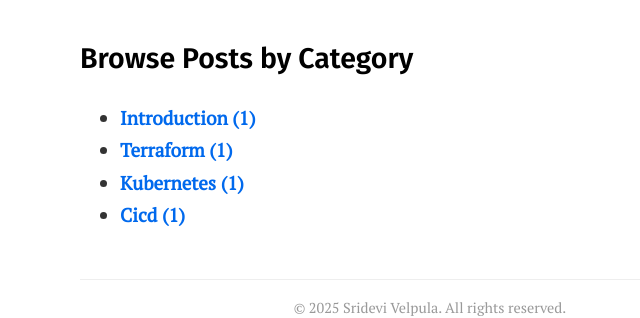
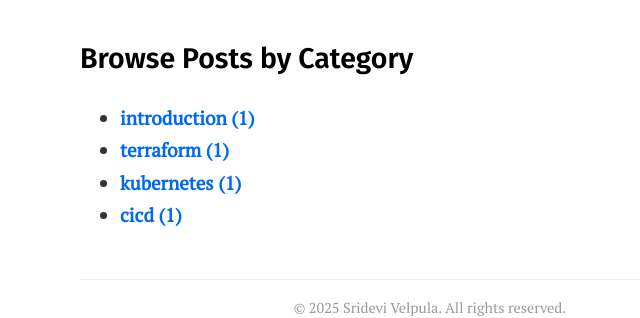
Before and after one commit to srideviblogs/srideviblogs.github.io, a Jekyll site: the page built from categories/index.md, in a window 1280 px wide. Shown: the part 215-533 px from the top of the page, without its empty margins (210-850 px from the left). Built offline with Jekyll 4.4.1, drawn with Linux system fonts in a browser that asks for light colours; part of the change alters nothing that is shown.

Commit message:
Update index.md

```diff
--- a/categories/index.md
+++ b/categories/index.md
@@ -9,7 +9,7 @@ permalink: /categories/
 <ul>
 {% for category in site.categories %}
   <li>
-    <a href="/categories/{{ category[0] | slugify }}/">{{ category[0] | capitalize }} ({{ category[1].size }})</a>
+    <a href="{{ site.baseurl }}/categories/{{ category[0] | slugify }}/">{{ category[0] }} ({{ category[1].size }})</a>
   </li>
 {% endfor %}
 </ul>
```
